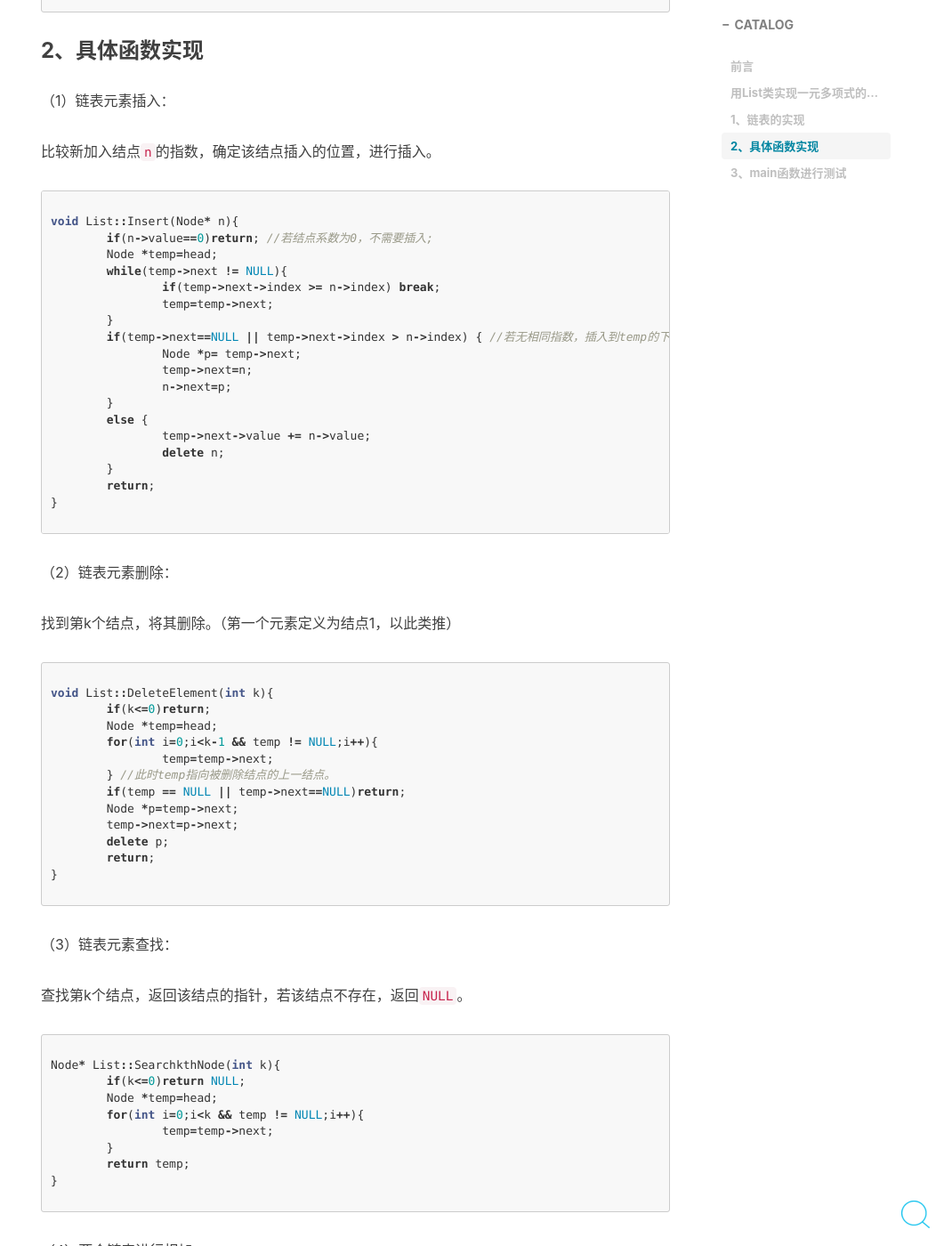
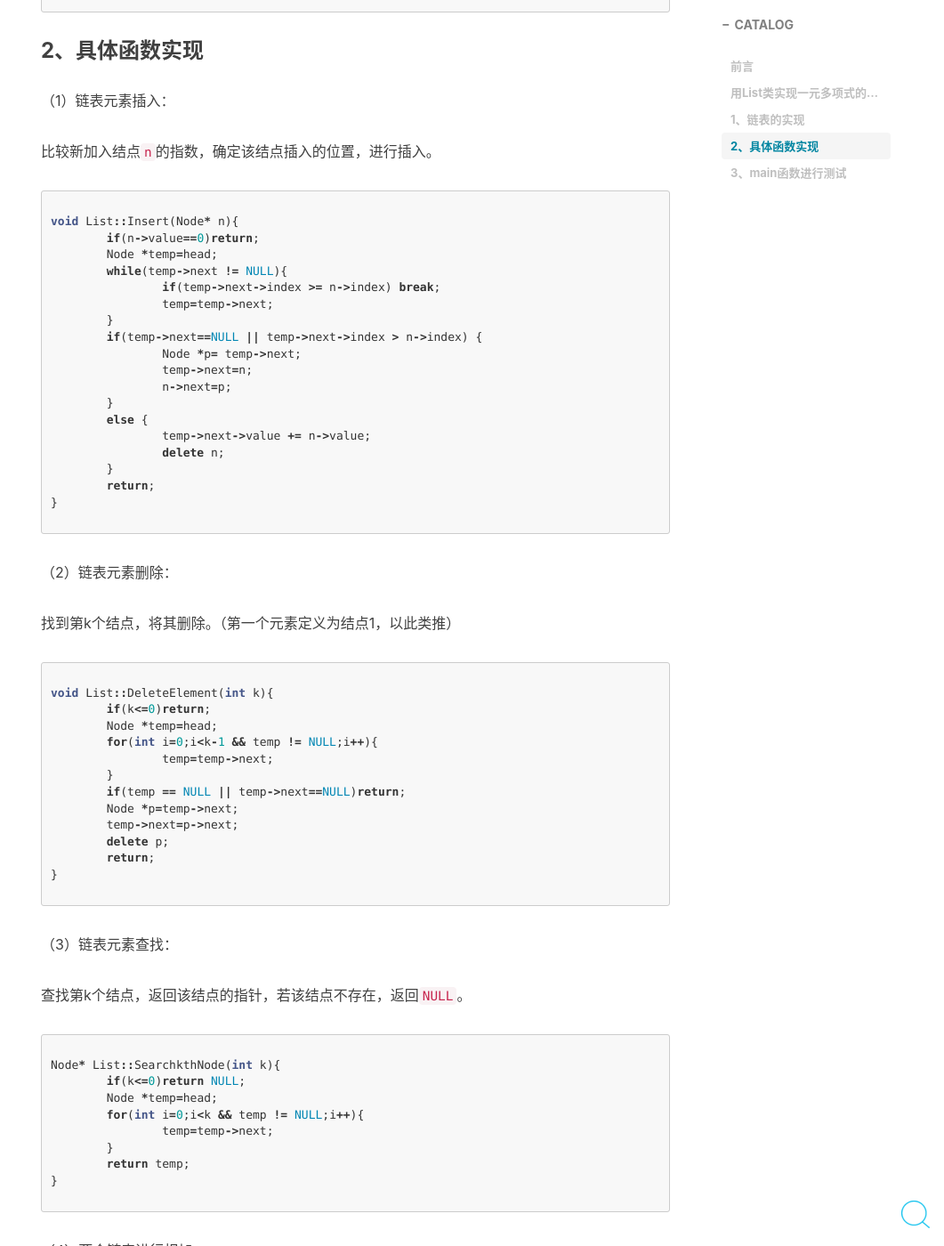
Before and after one commit to 437436999/437436999-coder.github.io, a Jekyll site: the page built from _posts/2019-09-06-杂七杂八的练习.md, in a window 1280 px wide and 1400 px high, scrolled down 1719 px. Shown: the whole window at 89% size, without its empty margins (219-1280 px from the left). Built offline with Jekyll 4.4.1, drawn with Linux system fonts in a browser that asks for light colours; nearby versions of some CDN libraries; comment, search, counter and statistics services are not loaded.

Commit message:
Update 2019-09-06-杂七杂八的练习.md

````diff
--- a/_posts/2019-09-06-杂七杂八的练习.md
+++ b/_posts/2019-09-06-杂七杂八的练习.md
@@ -70,13 +70,13 @@ class List{
 ```cpp
 
 void List::Insert(Node* n){
-	if(n->value==0)return; //若结点系数为0，不需要插入;
+	if(n->value==0)return;
 	Node *temp=head;
 	while(temp->next != NULL){
 		if(temp->next->index >= n->index) break;
 		temp=temp->next;
 	}
-	if(temp->next==NULL || temp->next->index > n->index) { //若无相同指数，插入到temp的下一位;
+	if(temp->next==NULL || temp->next->index > n->index) {
 		Node *p= temp->next;
 		temp->next=n;
 		n->next=p;
@@ -101,7 +101,7 @@ void List::DeleteElement(int k){
 	Node *temp=head;
 	for(int i=0;i<k-1 && temp != NULL;i++){
 		temp=temp->next;
-	} //此时temp指向被删除结点的上一结点。
+	}
 	if(temp == NULL || temp->next==NULL)return;
 	Node *p=temp->next;
 	temp->next=p->next;
````
